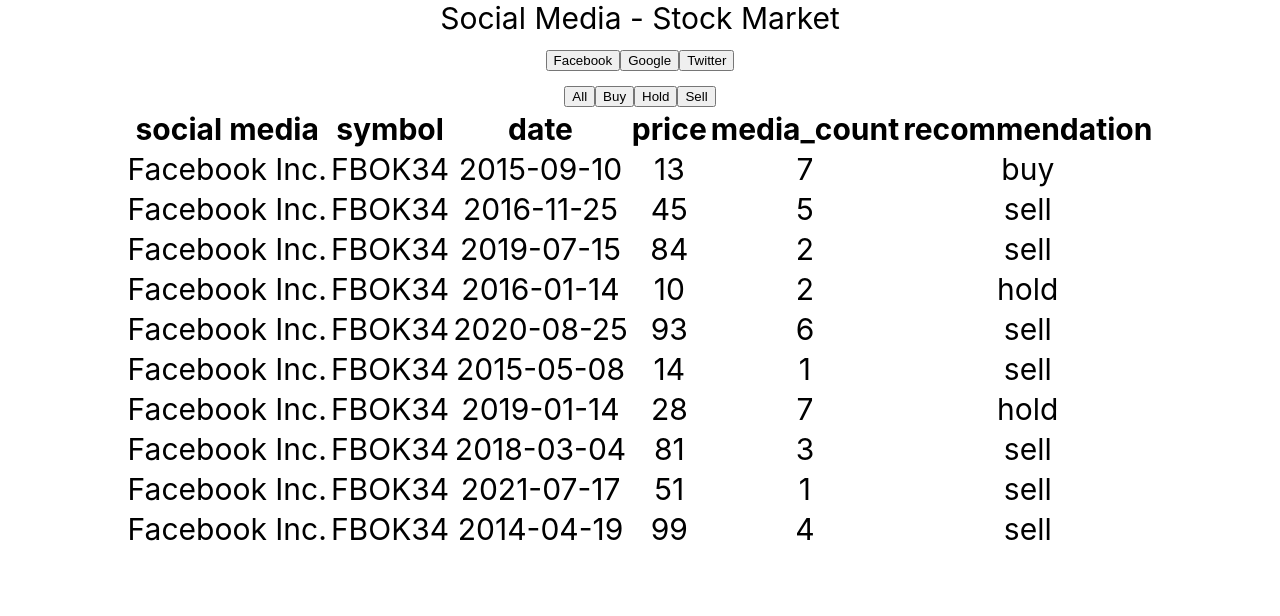
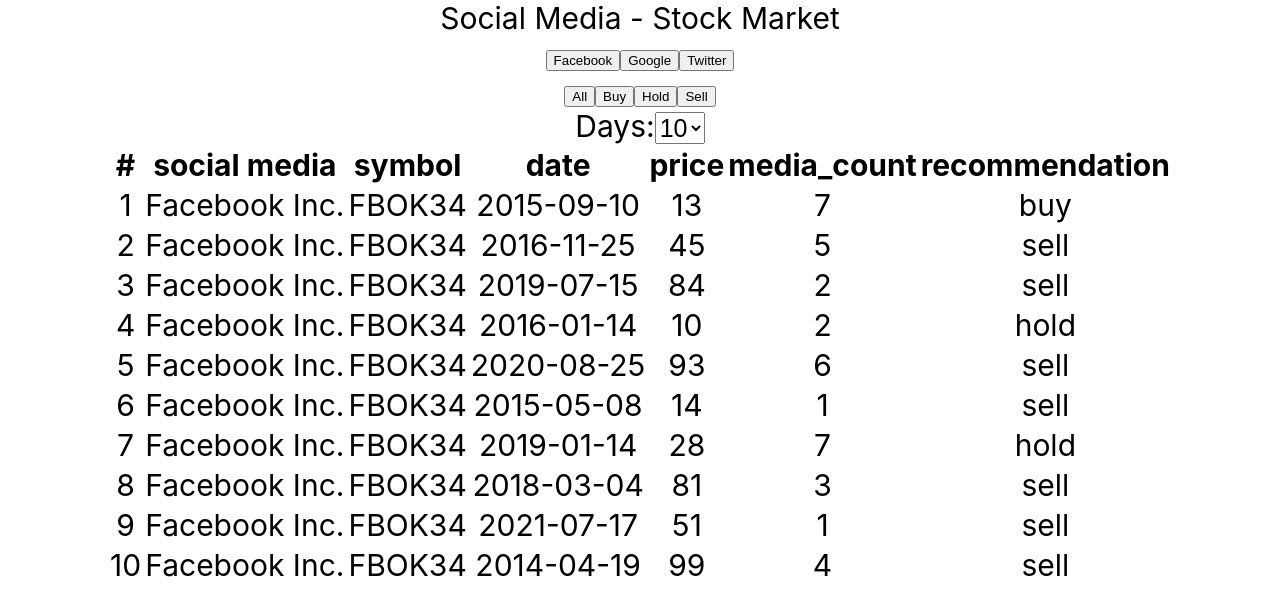
Before and after one commit to saulob/smr-react, a React (Create React App) app: page / in a window 1280 px wide. Both pictures are taken after a click on the button "Facebook". Shown: the top 616 px of the page. Built offline with nearby package versions, Linux system fonts and the light colour scheme.

Commit message:
adicionado dias e corrigido quantidade

```diff
--- a/src/App.js
+++ b/src/App.js
@@ -9,6 +9,7 @@
     constructor() {
         super();
         this.state = {
+            days: 10,
             symbol: '',
             algo: '',
         };
@@ -22,14 +23,19 @@
         this.setState({algo: newAlgo})
     }
 
+    onChangeDays(newDays) {
+        this.setState({days: newDays})
+    }
+
     render() {
 
         return (
             <div>
-                <Header/>
-                <Form changeSymbol={this.onChangeSymbol.bind(this)}
-                      changeAlgo={this.onChangeAlgo.bind(this)} />
-                <Table symbol={this.state.symbol} algo={this.state.algo}/>
+                <Header />
+                <Form   changeSymbol={this.onChangeSymbol.bind(this)}
+                        changeAlgo={this.onChangeAlgo.bind(this)}
+                        changeDays={this.onChangeDays.bind(this)} />
+                <Table symbol={this.state.symbol} algo={this.state.algo} days={this.state.days} />
             </div>
         );
     }
--- a/src/components/Form.jsx
+++ b/src/components/Form.jsx
@@ -5,9 +5,18 @@
     constructor(props) {
         super();
         this.state = {
+            days: 10,
             symbol: '',
             algo: '',
         };
+    }
+
+    callDays(event) {
+        this.setState({
+            days: event.target.value
+        });
+
+        this.props.changeDays(event.target.value);
     }
 
     render() {
@@ -55,6 +64,17 @@
                         Sell
                     </button>
                 </div>
+                <div>
+                    Days:
+                    <select name="time_window" defaultValue={'10'} onChange={(event) => this.callDays(event)} >
+                        <option value="5">5</option>
+                        <option value="10">10</option>
+                        <option value="15">15</option>
+                        <option value="20">20</option>
+                        <option value="25">25</option>
+                        <option value="30">30</option>
+                    </select>
+                </div>
             </div>
         )
     }
--- a/src/components/Table.jsx
+++ b/src/components/Table.jsx
@@ -19,7 +19,7 @@
 
     render() {
 
-        console.log('algo: ' + this.props.algo);
+        console.log('days: ' + this.props.days);
 
         let social_media = [];
         let social_type;
@@ -48,8 +48,10 @@
             socialMediaCountGenerator(symbol, socialType);
         }
 
-        let number1 = Math.round(Math.random() * (10 - 1) + 1);
-        let number2 = number1+10;
+        let number1 = Math.round(Math.random() * (this.props.days - 1) + 1);
+        let number2 = number1 + parseInt(this.props.days);
+
+        console.log('n1: ' + number1 + ' , n2: ' + number2);
 
         const { dates } = this.state
 
@@ -84,11 +86,10 @@
             return (
                 <div>
                     <center>
-
-
                         <table>
                             <thead>
                                 <tr>
+                                    <th>#</th>
                                     <th>social media</th>
                                     <th>symbol</th>
                                     <th>date</th>
@@ -99,7 +100,8 @@
                             </thead>
                             <tbody>
                                 {dates.slice(number1,number2).map((date,i) => (
-                                    <tr key={date.date}>
+                                    <tr key={i}>
+                                        <td>{i+1}</td>
                                         <td>
                                             {social_media}
                                         </td>
--- a/src/index.css
+++ b/src/index.css
@@ -14,7 +14,7 @@
     monospace;
 }
 
-li {
+li, select {
   font-size: 25px;
 }
 
```
